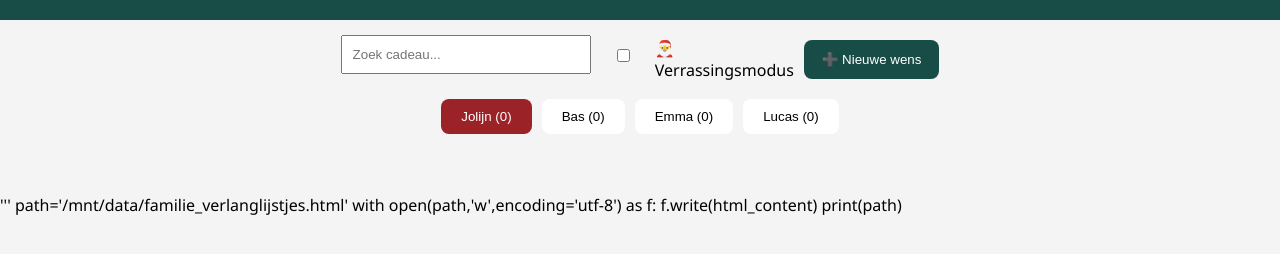
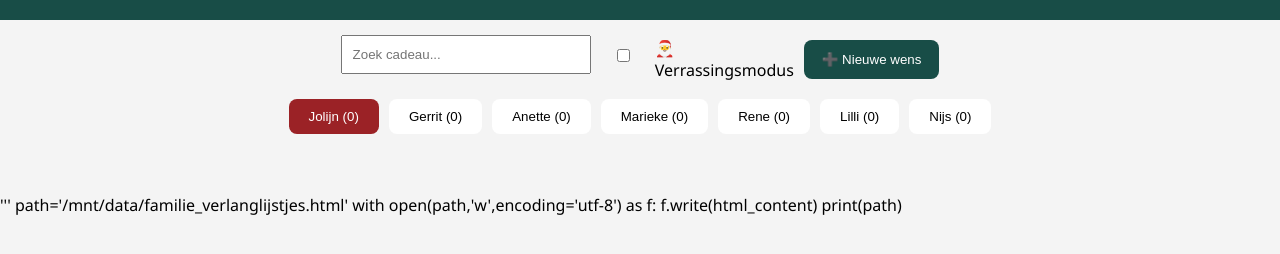
Before and after one commit to Jojoleneee/Timmer-Kerst, a plain HTML site: page index.html in a window 1280 px wide. Shown: the part 128-382 px from the top of the page. Drawn offline with Linux system fonts and the light colour scheme.

Commit message:
index.html

```diff
--- a/index.html
+++ b/index.html
@@ -47,7 +47,7 @@ input,textarea,select{width:100%;margin-bottom:10px;padding:10px;box-sizing:bord
 <button onclick="closeModal()">Annuleren</button>
 </div></div>
 <script>
-const people=['Jolijn','Bas','Emma','Lucas'];
+const people=['Jolijn','Gerrit','Anette','Marieke','Rene','Lilli','Nijs'];
 let activeTab=people[0];
 let data=JSON.parse(localStorage.getItem('wishlist'))||{};
 people.forEach(p=>{if(!data[p]) data[p]=[]});
```
